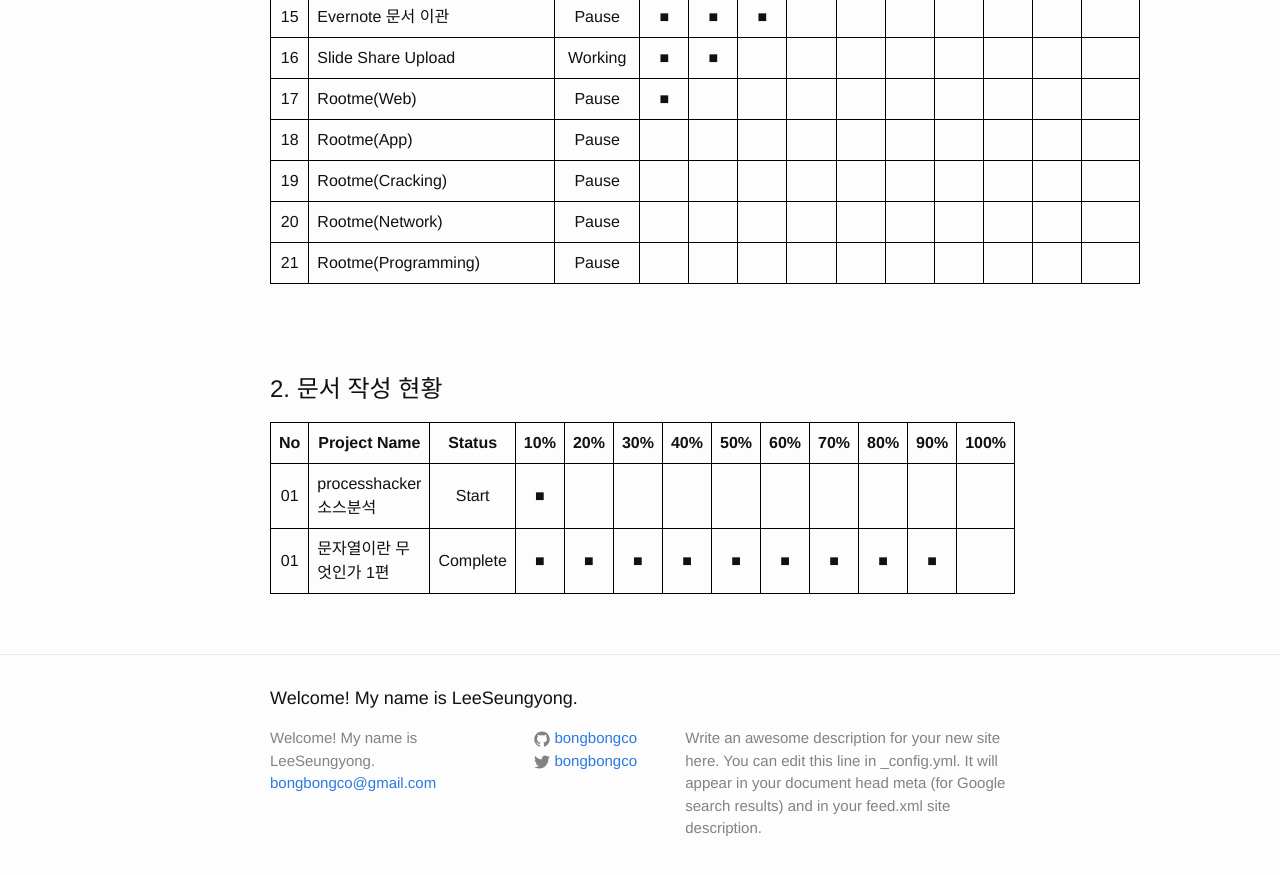
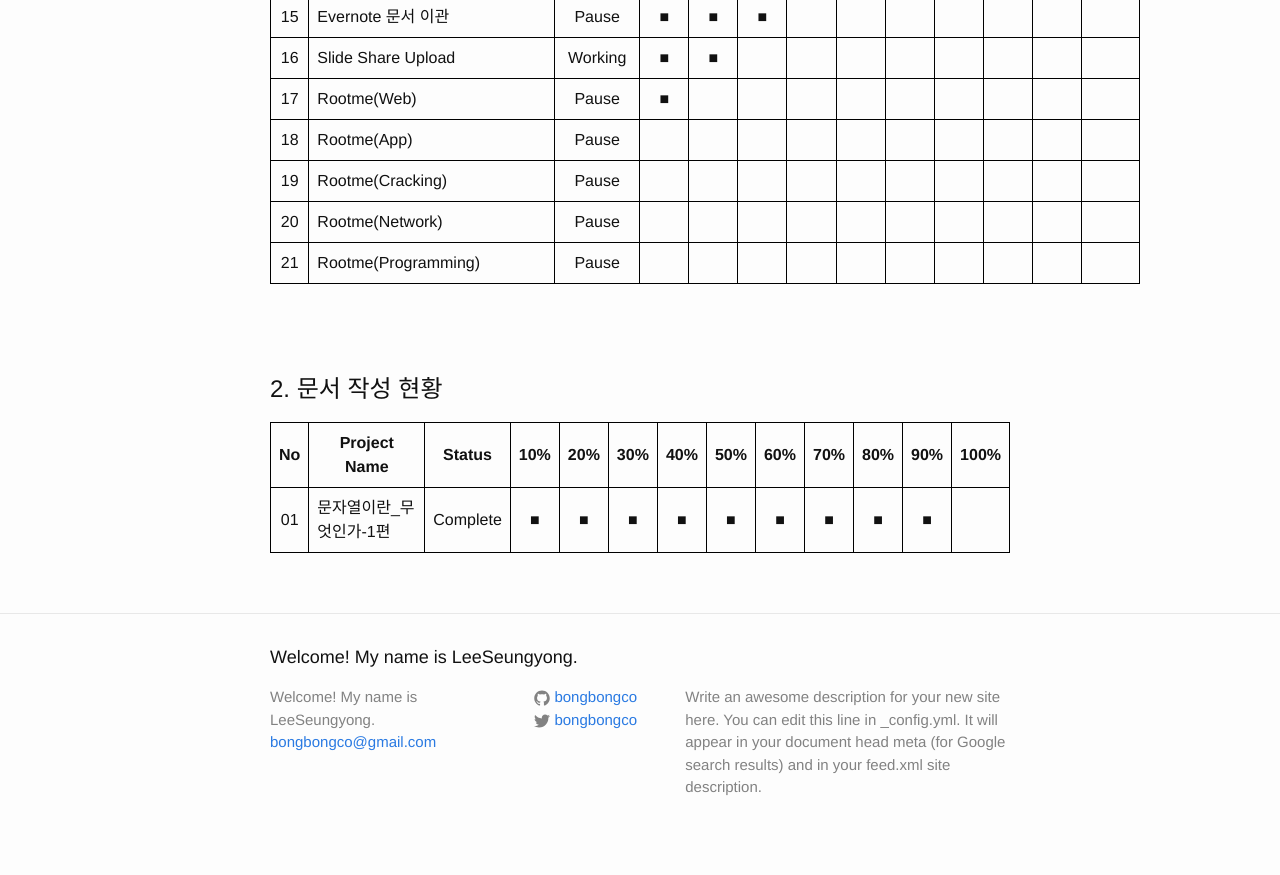
Before and after one commit to LktProgrammer/bongbongco.github.io, a Jekyll site: the page built from _posts/2016-09-12-GarbageTask.markdown, in a window 1280 px wide and 900 px high, scrolled down 870 px. Shown: the top 875 px of the window. Built offline with Jekyll 4.4.1, drawn with Linux system fonts in a browser that asks for light colours.

Commit message:
Update 2016-09-12-GarbageTask.markdown

```diff
--- a/_posts/2016-09-12-GarbageTask.markdown
+++ b/_posts/2016-09-12-GarbageTask.markdown
@@ -40,6 +40,5 @@ title: 개인 프로젝트 목록.
 |--+-----------+------+---+---+---+---+---+---+---+---+---+----|
 |No|Project Name|Status|10%|20%|30%|40%|50%|60%|70%|80%|90%|100%|
 |:-:|-----------|:-----:|:-:|:-:|:-:|:-:|:-:|:-:|:-:|:-:|:-:|:-:|
-|01| processhacker 소스분석|Start|■|||||||||
-|01| 문자열이란 무엇인가 1편 |Complete|■|■|■|■|■|■|■|■|■|
+|01| 문자열이란_무엇인가-1편 |Complete|■|■|■|■|■|■|■|■|■|
 |--+-----------+------+---+---+---+---+---+---+---+---+---+----|
```
